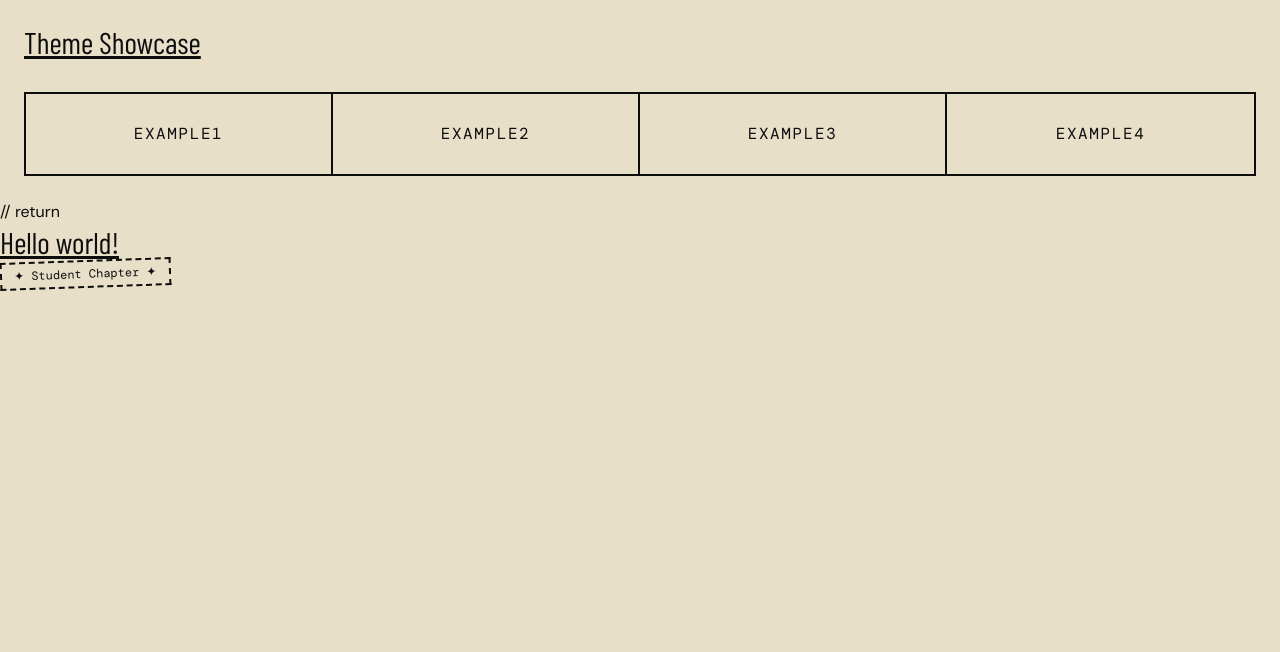
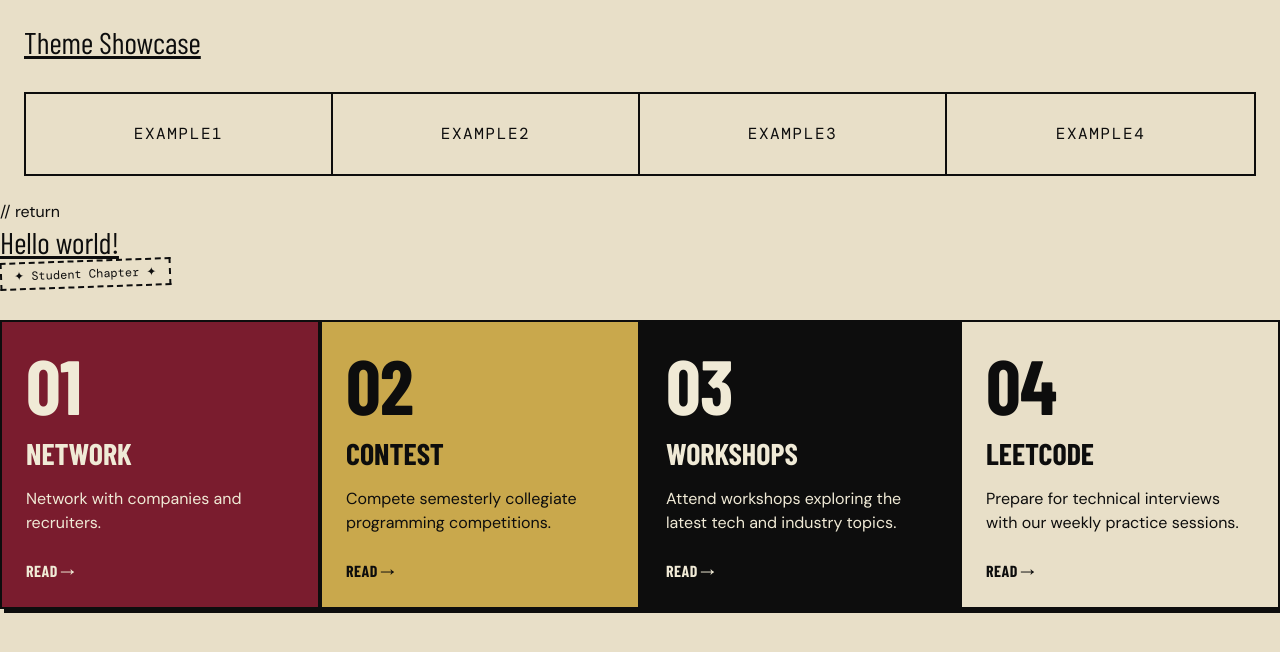
Before and after one commit to ACMatFSU/acm-website, a React (Vite) app: page / in a window 1280 px wide. Shown: the top 652 px of the page. Built offline with nearby package versions, Linux system fonts and the light colour scheme; a web font is replaced by a local one.

Commit message:
Add PillarCard component

```diff
--- a/src/App.tsx
+++ b/src/App.tsx
@@ -1,14 +1,45 @@
 import StampBadge from "./components/Stampbadge";
+import PillarCard from "./components/PillarCard";
 import ThemeShowcase from "./components/ThemeShowcase";
 
 function App() {
   return (
     <div>
       <ThemeShowcase />
-        // return <h1 className="text-3xl font-display underline">Hello world!</h1>
+      // return{" "}
+      <h1 className="text-3xl font-display underline">Hello world!</h1>
       <StampBadge />
+      <div className="grid grid-cols-1 md:grid-cols-2 lg:grid-cols-4 gap-0 mt-8">
+        <PillarCard
+          number="01"
+          title="Network"
+          bgColor="garnet"
+          body="Network with companies and recruiters."
+        />
+
+        <PillarCard
+          number="02"
+          title="Contest"
+          bgColor="gold"
+          body="Compete semesterly collegiate programming competitions."
+        />
+
+        <PillarCard
+          number="03"
+          title="Workshops"
+          bgColor="ink"
+          body="Attend workshops exploring the latest tech and industry topics."
+        />
+
+        <PillarCard
+          number="04"
+          title="LeetCode"
+          bgColor="cream"
+          body="Prepare for technical interviews with our weekly practice sessions."
+        />
+      </div>
     </div>
   );
 }
 
-export default App
+export default App;
--- /dev/null
+++ b/src/components/PillarCard.tsx
@@ -0,0 +1,47 @@
+interface PillarCardProps {
+  number: string;
+  title: string;
+  body: string;
+  bgColor: "garnet" | "gold" | "ink" | "cream";
+}
+
+function PillarCard({ number, title, body, bgColor }: PillarCardProps) {
+  const bgClasses = {
+    garnet: "bg-garnet",
+    gold: "bg-gold",
+    ink: "bg-ink",
+    cream: "bg-cream",
+  };
+
+  const darkCard = bgColor === "garnet" || bgColor === "ink";
+
+  return (
+    <div
+      className={`
+        ${darkCard ? "card-brutal-dark" : "card-brutal"}
+        ${bgClasses[bgColor]}
+        p-6
+        h-full
+        flex
+        flex-col
+      `}
+    >
+      <h2 className="font-display text-display-xl leading-none">{number}</h2>
+
+      <h3 className="font-display text-3xl font-bold uppercase mt-3">
+        {title}
+      </h3>
+
+      <p className="mt-4 flex-grow font-sans">{body}</p>
+
+      <a
+        href="#"
+        className="mt-6 font-display font-bold uppercase tracking-wide"
+      >
+        READ →
+      </a>
+    </div>
+  );
+}
+
+export default PillarCard;
```
